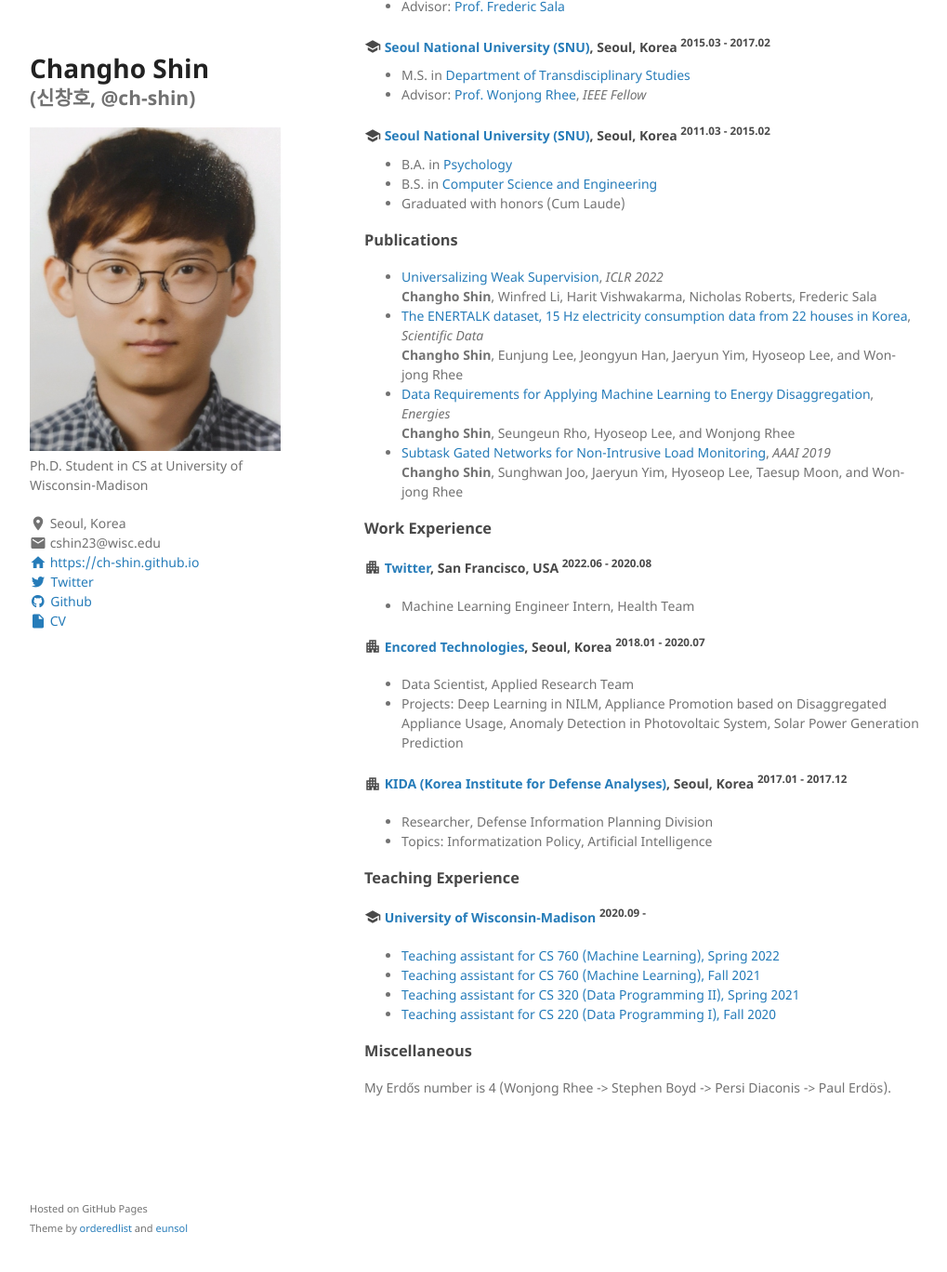
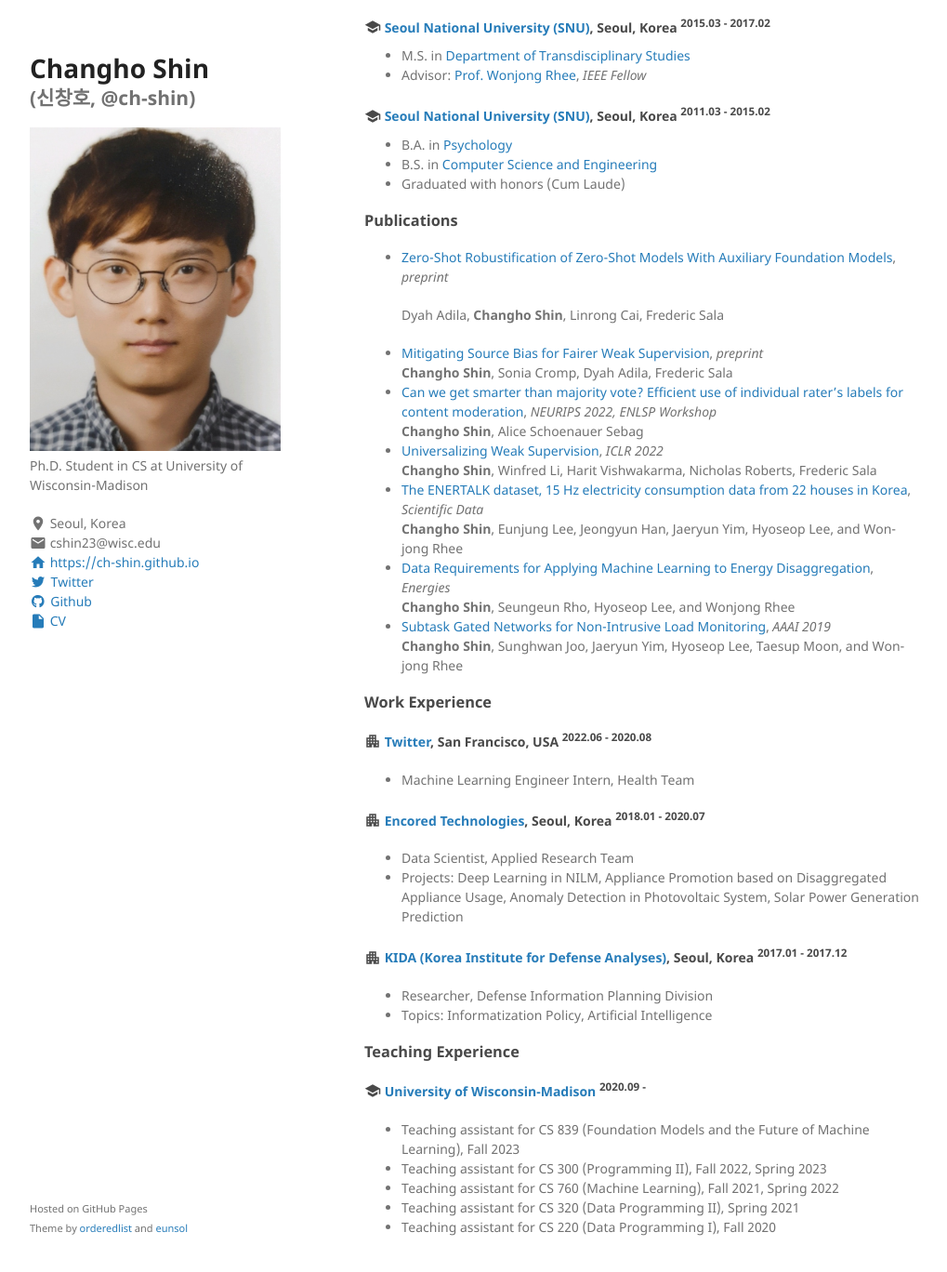
Before and after one commit to ch-shin/ch-shin.github.io, a Jekyll site: the page built from index.md, in a window 1280 px wide and 1400 px high, scrolled down 280 px. Shown: the top 1368 px of the window at 93% size, without its empty margins (128-1147 px from the left). Built offline with Jekyll 4.4.1, drawn with Linux system fonts in a browser that asks for light colours; some of the changed text lies outside the part shown.

Commit message:
Minor update

```diff
--- a/_config.yml
+++ b/_config.yml
@@ -4,9 +4,9 @@ face: /assets/img/chshin.jpeg
 description: Ph.D. Student in CS at University of Wisconsin-Madison
 location: Seoul, Korea
 email: cshin23@wisc.edu
-cv: https://drive.google.com/file/d/1Nl10bC-15Y_JlRFqEdc3E_Rz6ECmEeDa/view?usp=sharing
+cv: https://www.dropbox.com/scl/fi/4hzkjezsu9emq9nt8kzvn/cv_chshin_2308.pdf?rlkey=vrzuqclu6o4psrwgf3zs939fh&dl=0
 homepage: https://ch-shin.github.io
 github: https://github.com/ch-shin
-#twitter: https://twitter.com/chshin1258
+twitter: https://twitter.com/Changho_Shin_
 #google_analytics:
 theme: jekyll-theme-minimal
--- a/index.md
+++ b/index.md
@@ -38,6 +38,14 @@ I am a third year PhD student in Computer Science at University of Wisconsin-Mad
 
 ### Publications
 
+* [Zero-Shot Robustification of Zero-Shot Models With Auxiliary Foundation Models](https://dyahadila.github.io/assets/pdf/roboshot.pdf), _preprint_ <br/>
+
+  Dyah Adila, **Changho Shin**, Linrong Cai, Frederic Sala
+
+* [Mitigating Source Bias for Fairer Weak Supervision](https://arxiv.org/abs/2303.17713), _preprint_ <br/>
+  **Changho Shin**, Sonia Cromp, Dyah Adila, Frederic Sala
+* [Can we get smarter than majority vote? Efficient use of individual rater’s labels for content moderation](https://neurips2022-enlsp.github.io/papers/paper_21.pdf), _NEURIPS 2022, ENLSP Workshop_ <br/>
+  **Changho Shin**, Alice Schoenauer Sebag
 * [Universalizing Weak Supervision](https://arxiv.org/pdf/2112.03865.pdf), _ICLR 2022_ <br/>
   **Changho Shin**, Winfred Li, Harit Vishwakarma, Nicholas Roberts, Frederic Sala <br/>
 - [The ENERTALK dataset, 15 Hz electricity consumption data from 22 houses in
@@ -84,10 +92,8 @@ jong Rhee <br/>
   <a href="https://www.cs.wisc.edu/">University of Wisconsin-Madison</a>
   <sup>2020.09 -</sup>
 </h4>
-- <a href="https://danielpimentel.github.io/teaching.html">Teaching assistant for CS 760 (Machine Learning), Spring 2022</a>
-- <a href="https://pages.cs.wisc.edu/~fredsala/cs760/fall2021/schedule.html">Teaching assistant for CS 760 (Machine Learning), Fall 2021</a>
-- <a href="https://tyler.caraza-harter.com/cs320/s21/schedule.html">Teaching assistant for CS 320 (Data Programming II), Spring 2021</a>
-- <a href="https://www.msyamkumar.com/cs220/f20/schedule.html">Teaching assistant for CS 220 (Data Programming I), Fall 2020</a>
-
-### Miscellaneous
-My Erdős number is 4 (Wonjong Rhee -> Stephen Boyd -> Persi Diaconis -> Paul Erdös).
+- Teaching assistant for CS 839 (Foundation Models and the Future of Machine Learning), Fall 2023
+- Teaching assistant for CS 300 (Programming II), Fall 2022, Spring 2023
+- Teaching assistant for CS 760 (Machine Learning), Fall 2021, Spring 2022
+- Teaching assistant for CS 320 (Data Programming II), Spring 2021
+- Teaching assistant for CS 220 (Data Programming I), Fall 2020
```
Also changed, not shown: other parts of index.md (+1 -1 lines).
